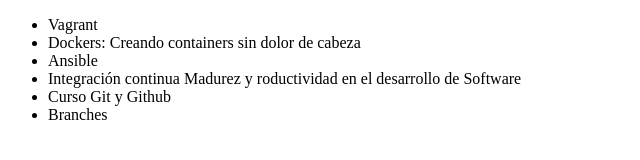
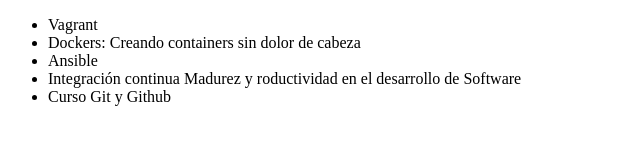
Before and after one commit to abdulmc85/Alura-git, a plain HTML site: page index.html in a window 1280 px wide. Shown: the full height of the page, 0-640 px from the left. Drawn offline with Linux system fonts and the light colour scheme.

Commit message:
eliminacion de cruso branches

```diff
--- a/index.html
+++ b/index.html
@@ -12,7 +12,7 @@
             <li>Ansible</li>
             <li>Integración continua Madurez y roductividad en el desarrollo de Software</li>
             <li>Curso Git y Github</li>
-            <li>Branches</li>
+
 
         </ul>
 
```
